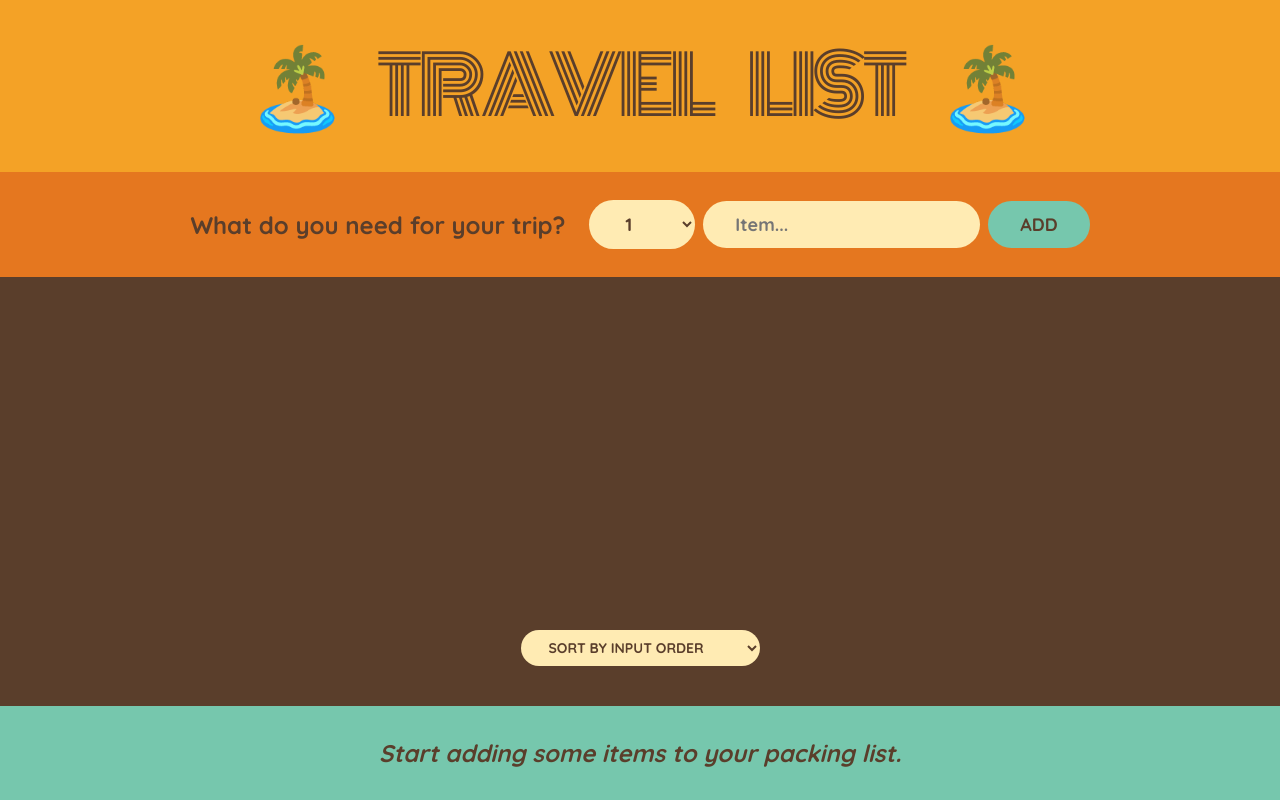
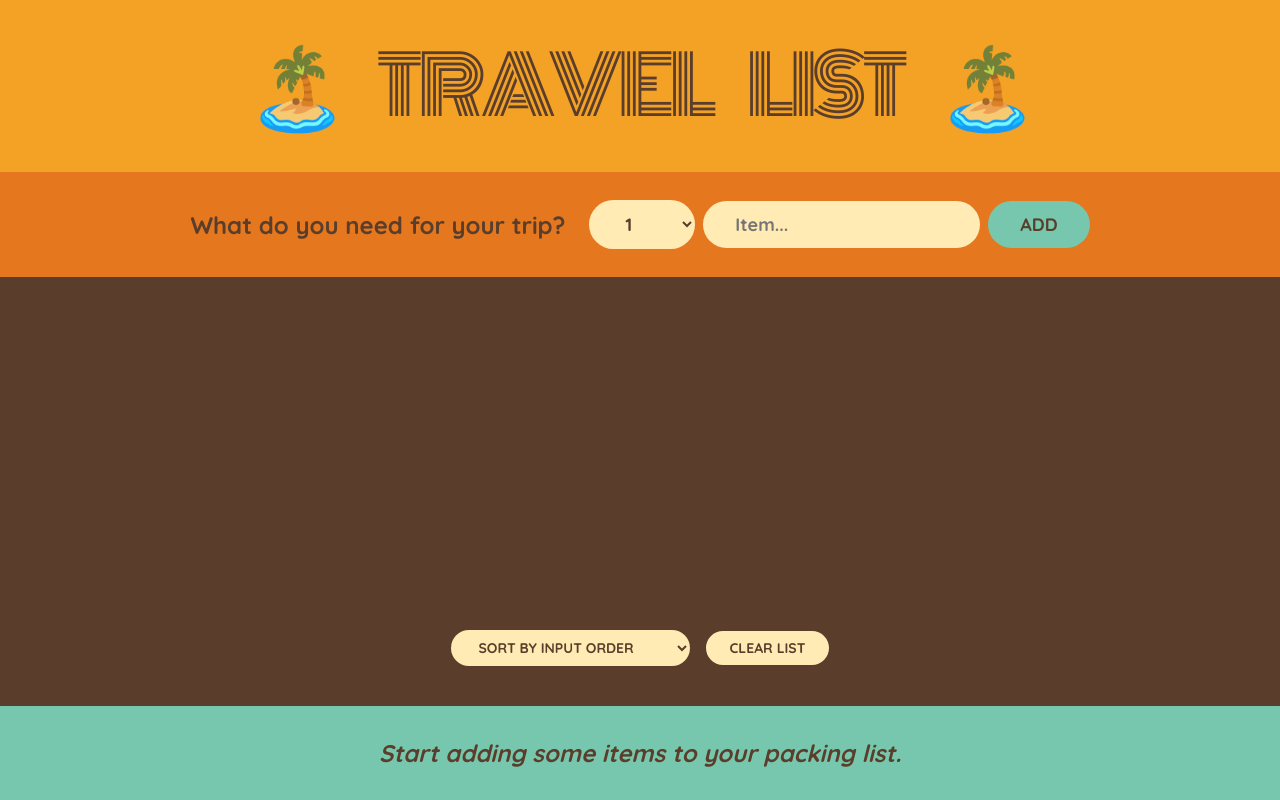
Before and after one commit to AntonioHellin/travel-list, a React (Create React App) app: page / in a window 1280 px wide. Built offline with nearby package versions, Linux system fonts and the light colour scheme; the HTML template or start-up script is replaced by a standard one.

Commit message:
Clearing the list with popups message

```diff
--- a/src/App.js
+++ b/src/App.js
@@ -18,10 +18,19 @@
     setItems(items => items.map((item) => item.id === id ? {...item, packed : !item.packed} : item));
   }
 
+  function handleClearList()
+  {
+    const confirmed = window.confirm("Are you sure you want to delete all items?");
+    if(confirmed)
+    {
+      setItems([]);
+    }
+  }
+
   return <div className="app">
     <Logo/>
     <Form onAddItems={handleAddItems}/>
-    <PackingList items={items} onDeleteItems={handleDeleteItems} onToggleItem={handleToggleItem}/>
+    <PackingList items={items} onDeleteItems={handleDeleteItems} onToggleItem={handleToggleItem} onClearList={handleClearList}/>
     <Stats items={items}/>
   </div>
 }
@@ -64,7 +73,7 @@
   );
 }
 
-function PackingList({items, onDeleteItems, onToggleItem}) {
+function PackingList({items, onDeleteItems, onToggleItem, onClearList}) {
   const [sortBy, setSortBy] = useState("input");
 
   let sortedItems;
@@ -96,6 +105,7 @@
           <option value="description">Sort by description</option>
           <option value="packed">Sort by packed status</option>
         </select>
+        <button onClick={onClearList}>Clear list</button>
       </div>
     </div>
   );
```
